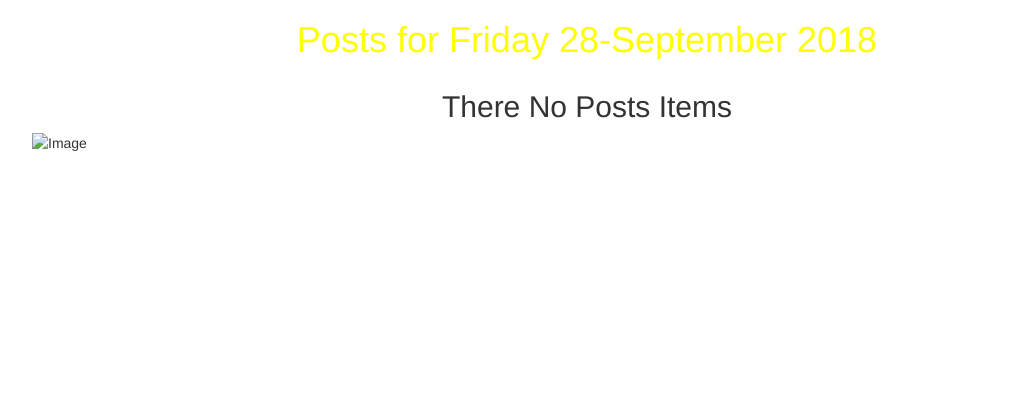
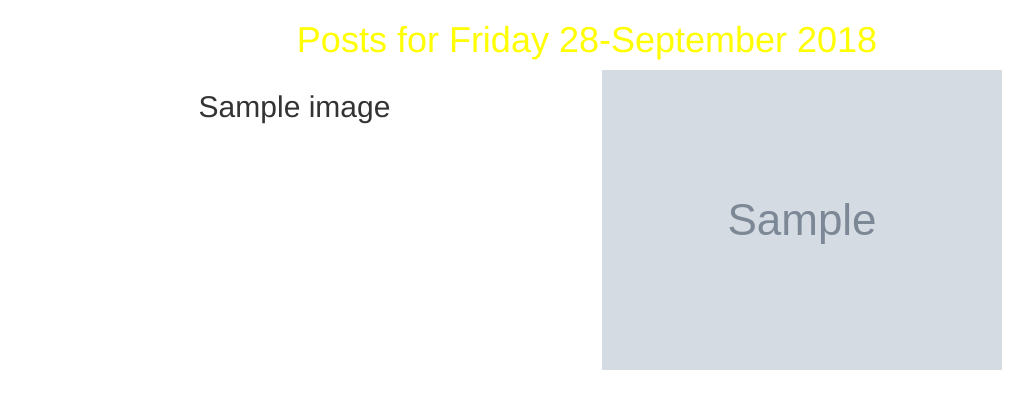
Before and after one commit to Yvonne-Ouma/Gallery, a Django app: page / in a window 1280 px wide. Shown: the part 52-461 px from the top of the page, without its empty margins (53-1086 px from the left). Run offline with Django 3.2, Linux system fonts and the light colour scheme; tables that the repository leaves empty hold one stand-in row (values such as "Sample post"); grey boxes marked "Sample" are stand-in pictures; some libraries are stand-ins or nearby versions.

Commit message:
made changes

```diff
--- a/gallery/models.py
+++ b/gallery/models.py
@@ -58,5 +58,5 @@
 
     @classmethod
     def search_by_category(cls,search_term):
-        gallery = cls.objects.filter(category__icontains = search_term)
+        gallery = cls.objects.filter(category__name__icontains = search_term)
         return gallery
--- a/gallery/templates/all-pics/search.html
+++ b/gallery/templates/all-pics/search.html
@@ -5,6 +5,8 @@
     <div class="row">
         {% if images%}
         <h2>Found {{ images|length }} of searched term {{message}}</h2>
+
+
         {% else %}
         <h2> Found 0 images for the search term {{message}}</h2>
         {% endif %}
--- a/gallery/templates/all-pics/today-posts.html
+++ b/gallery/templates/all-pics/today-posts.html
@@ -12,7 +12,9 @@
         <div class="col-xs-6 col-sm-6 col-md-6 col-lg-6">
             <h2 class="text-center"> {{ posts_item.name }} </h2>
         </div>
-
+        <div class="col-xs-6 col-sm-6 col-md-6 col-lg-6">
+            <img src="{{posts_item.image.url}}" class="img-responsive" alt="Image">
+        </div>
     </div>
 
     {% empty %}
@@ -22,9 +24,7 @@
     {% endfor %}
 
     <!--Display news Article images  -->
-    <div class="col-xs-6 col-sm-6 col-md-6 col-lg-6">
-        <img src="{{posts_item.image.url}}" class="img-responsive" alt="Image">
-    </div>
+
 
 </div>
 
--- a/gallery/urls.py
+++ b/gallery/urls.py
@@ -4,10 +4,10 @@
 from django.conf.urls.static import static
 
 urlpatterns = [
-    url('',views.posts_today,name='postsToday'),
+    url(r'^$',views.posts_today,name='postsToday'),
     url(r'^archives/(\d{4}-\d{2}-\d{2})/$',views.past_days_posts,name = 'pastPosts'),
     url(r'^search/', views.search_results, name = 'search_results')
 
 ]
 if settings.DEBUG:
-    urlpatterns+= static(settings.MEDIA_URL, document_root = settings.MEDIA_ROOT)
+    urlpatterns += static(settings.MEDIA_URL, document_root = settings.MEDIA_ROOT)
--- a/gallery/views.py
+++ b/gallery/views.py
@@ -9,7 +9,7 @@
 
 def posts_today(request):
     date = dt.date.today()
-    posts = Image.todays_posts()
+    posts = Image.objects.all()
 
     return render(request, 'all-pics/today-posts.html', {"date": date,"posts": posts})
 def convert_dates(dates):
--- a/pics/settings.py
+++ b/pics/settings.py
@@ -124,9 +124,7 @@
 # https://docs.djangoproject.com/en/1.11/howto/static-files/
 
 STATIC_URL = '/static/'
-STATICFILES_DIRS = [
-    os.path.join(BASE_DIR, "static"),
-]
+STATICFILES_DIRS = [os.path.join(BASE_DIR, "static")]
 
 MEDIA_URL = '/media/'
 MEDIA_ROOT = os.path.join(BASE_DIR, 'media')
```
Also changed, not shown: media/images/port.jpg (added), media/images/the-best-funny-pictures-of-expectations-vs-reality-Crying.jpg (added), media/images/yu.jpg (added), media/images/yu_mo6bOGp.jpg (added).
